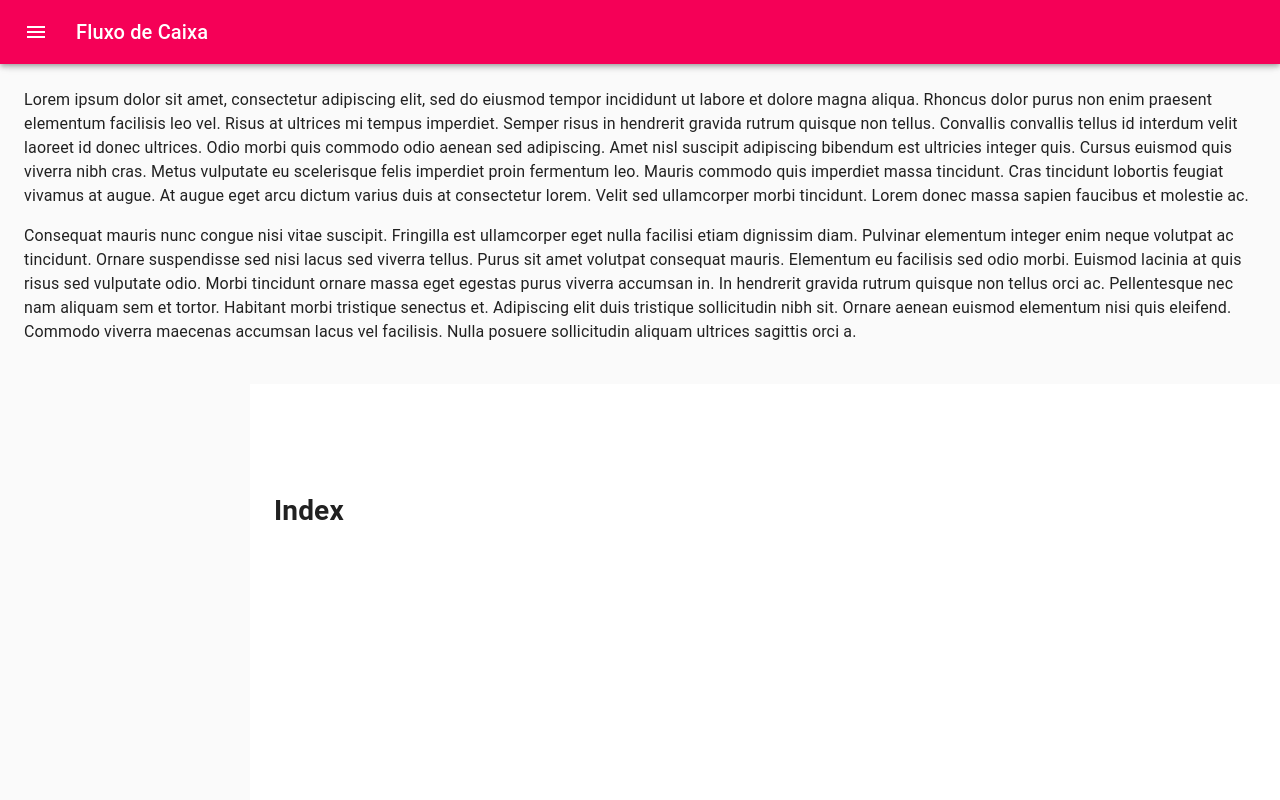
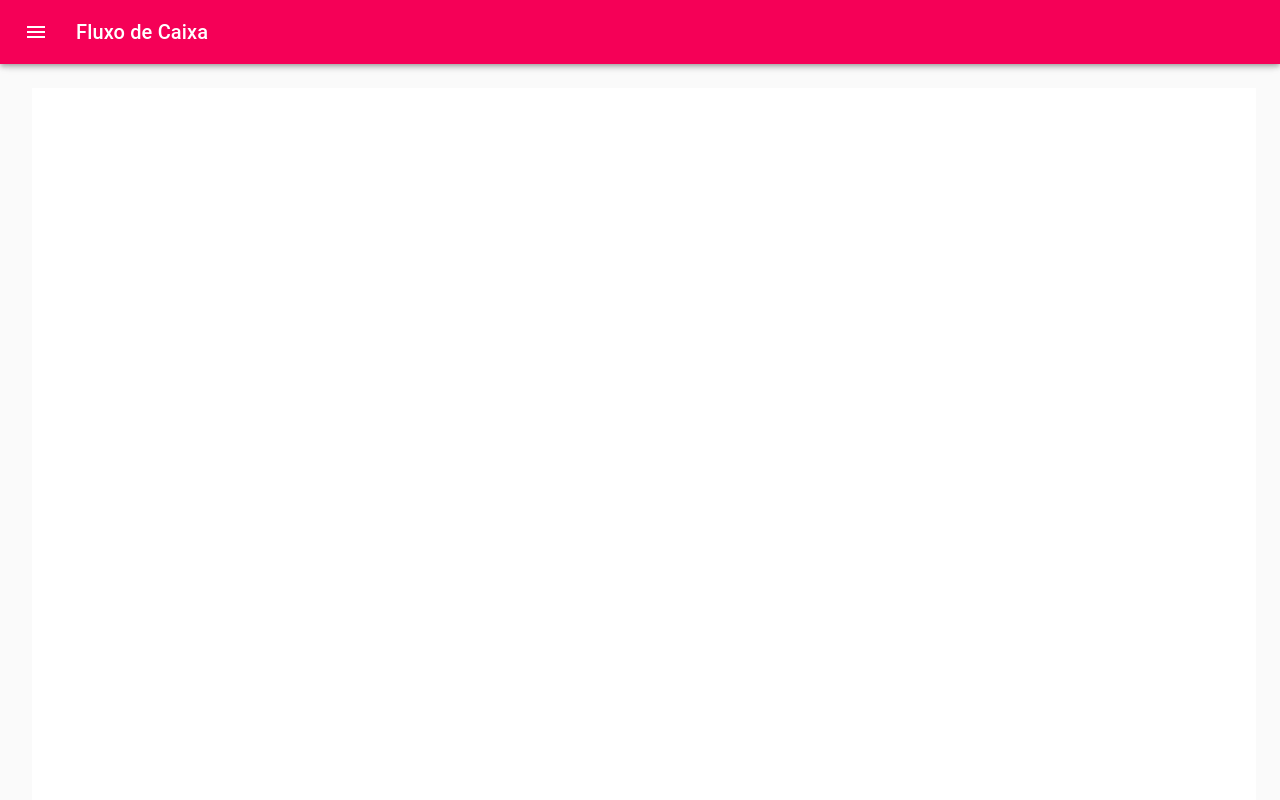
Before and after one commit to brunogomesreis/CerqueiraReisAdvUI, a React (Create React App) app: page / in a window 1280 px wide. Shown: the top 800 px of the page. Built offline with nearby package versions, Linux system fonts and the light colour scheme; the HTML template or start-up script is replaced by a standard one.

Commit message:
Chield routes implementation

```diff
--- a/src/App.tsx
+++ b/src/App.tsx
@@ -1,6 +1,6 @@
 import { createTheme, Theme } from '@material-ui/core/styles';
 import {Helmet} from "react-helmet";
-import { BrowserRouter, Routes, Route } from "react-router-dom";
+import { BrowserRouter, Routes, Route, Outlet } from "react-router-dom";
 import './App.css';
 import { routes } from "./config";
 import { APP_TITLE } from "./utils/constants";
@@ -24,7 +24,7 @@ export const lightTheme: Theme = createTheme({
 
 // default component
 const DefaultComponent: FC<{}> = (): ReactElement => (
-  <div>{`No Component Defined.`}</div>
+  <h1>Not Found 404</h1>
 );
 
 
@@ -34,33 +34,20 @@ function App() {
       <BrowserRouter>
         <Routes>
           <Route
-            index
+            path="/"
             element={
               <Layout
                 toggleTheme={function (): void {
                   throw new Error("Function not implemented.");
                 }}
                 useDefaultTheme={false}
-              >
-                <h1>Index</h1>
-              </Layout>
+              />
             }
-          />
-          <Route
-            path="/teste"
-            element={
-              <Layout
-                toggleTheme={function (): void {
-                  throw new Error("Function not implemented.");
-                }}
-                useDefaultTheme={false}
-              >
-                <h1>teste teste</h1>
-              </Layout>
-            }
-          />
-          <Route path="/teste2" element={<h1>teste teste</h1>} />
-          <Route path="*" element={<h1>Not Found 404</h1>} />
+          >
+            <Route path="/teste" element={<p>teste</p>} />
+            <Route path="teste2" element={<h1>teste teste2</h1>} />
+          </Route>
+          <Route path="*" element={DefaultComponent} />
         </Routes>
       </BrowserRouter>
     </>
--- a/src/components/Header/header.tsx
+++ b/src/components/Header/header.tsx
@@ -1,4 +1,4 @@
-import React from 'react';
+import React, { Children, FC } from 'react';
 import clsx from 'clsx';
 import { makeStyles, useTheme, Theme, createStyles } from '@material-ui/core/styles';
 import Drawer from '@material-ui/core/Drawer';
@@ -84,7 +84,8 @@ interface headerProps {
 }
 
 
-export default function PersistentDrawerLeft({text}: headerProps) {
+//export default function PersistentDrawerLeft({text}: headerProps) {
+  const Header: FC<headerProps> = ({ text, children }) => {
   const classes = useStyles();
   const theme = useTheme();
   const [open, setOpen] = React.useState(false);
@@ -101,7 +102,7 @@ export default function PersistentDrawerLeft({text}: headerProps) {
     <div className={classes.root}>
       <CssBaseline />
       <AppBar
-        color='secondary'
+        color="secondary"
         position="fixed"
         className={clsx(classes.appBar, {
           [classes.appBarShift]: open,
@@ -133,23 +134,31 @@ export default function PersistentDrawerLeft({text}: headerProps) {
       >
         <div className={classes.drawerHeader}>
           <IconButton onClick={handleDrawerClose}>
-            {theme.direction === 'ltr' ? <ChevronLeftIcon /> : <ChevronRightIcon />}
+            {theme.direction === "ltr" ? (
+              <ChevronLeftIcon />
+            ) : (
+              <ChevronRightIcon />
+            )}
           </IconButton>
         </div>
         <Divider />
         <List>
-          {['Inbox', 'Starred', 'Send email', 'Drafts'].map((text, index) => (
+          {["Inbox", "Starred", "Send email", "Drafts"].map((text, index) => (
             <ListItem button key={text}>
-              <ListItemIcon>{index % 2 === 0 ? <InboxIcon /> : <MailIcon />}</ListItemIcon>
+              <ListItemIcon>
+                {index % 2 === 0 ? <InboxIcon /> : <MailIcon />}
+              </ListItemIcon>
               <ListItemText primary={text} />
             </ListItem>
           ))}
         </List>
         <Divider />
         <List>
-          {['All mail', 'Trash', 'Spam'].map((text, index) => (
+          {["All mail", "Trash", "Spam"].map((text, index) => (
             <ListItem button key={text}>
-              <ListItemIcon>{index % 2 === 0 ? <InboxIcon /> : <MailIcon />}</ListItemIcon>
+              <ListItemIcon>
+                {index % 2 === 0 ? <InboxIcon /> : <MailIcon />}
+              </ListItemIcon>
               <ListItemText primary={text} />
             </ListItem>
           ))}
@@ -161,30 +170,10 @@ export default function PersistentDrawerLeft({text}: headerProps) {
         })}
       >
         <div className={classes.drawerHeader} />
-        <Typography paragraph>
-          Lorem ipsum dolor sit amet, consectetur adipiscing elit, sed do eiusmod tempor incididunt
-          ut labore et dolore magna aliqua. Rhoncus dolor purus non enim praesent elementum
-          facilisis leo vel. Risus at ultrices mi tempus imperdiet. Semper risus in hendrerit
-          gravida rutrum quisque non tellus. Convallis convallis tellus id interdum velit laoreet id
-          donec ultrices. Odio morbi quis commodo odio aenean sed adipiscing. Amet nisl suscipit
-          adipiscing bibendum est ultricies integer quis. Cursus euismod quis viverra nibh cras.
-          Metus vulputate eu scelerisque felis imperdiet proin fermentum leo. Mauris commodo quis
-          imperdiet massa tincidunt. Cras tincidunt lobortis feugiat vivamus at augue. At augue eget
-          arcu dictum varius duis at consectetur lorem. Velit sed ullamcorper morbi tincidunt. Lorem
-          donec massa sapien faucibus et molestie ac.
-        </Typography>
-        <Typography paragraph>
-          Consequat mauris nunc congue nisi vitae suscipit. Fringilla est ullamcorper eget nulla
-          facilisi etiam dignissim diam. Pulvinar elementum integer enim neque volutpat ac
-          tincidunt. Ornare suspendisse sed nisi lacus sed viverra tellus. Purus sit amet volutpat
-          consequat mauris. Elementum eu facilisis sed odio morbi. Euismod lacinia at quis risus sed
-          vulputate odio. Morbi tincidunt ornare massa eget egestas purus viverra accumsan in. In
-          hendrerit gravida rutrum quisque non tellus orci ac. Pellentesque nec nam aliquam sem et
-          tortor. Habitant morbi tristique senectus et. Adipiscing elit duis tristique sollicitudin
-          nibh sit. Ornare aenean euismod elementum nisi quis eleifend. Commodo viverra maecenas
-          accumsan lacus vel facilisis. Nulla posuere sollicitudin aliquam ultrices sagittis orci a.
-        </Typography>
+        {children}
       </main>
     </div>
   );
 }
+
+export default Header;
--- a/src/pages/Layout.tsx
+++ b/src/pages/Layout.tsx
@@ -10,6 +10,7 @@ import Header from "../components/Header/header";
 
 // constants
 import { DRAWER_WIDTH, FOOTER_HEIGHT } from "../utils/constants";
+import { Outlet } from "react-router-dom";
 
 // define css-in-js
 const useStyles = makeStyles((theme: Theme) =>
@@ -24,9 +25,9 @@ const useStyles = makeStyles((theme: Theme) =>
       padding: theme.spacing(3),
       minHeight: `calc(100vh - ${FOOTER_HEIGHT}px)`,
       background: theme.palette.background.paper,
-      marginLeft: theme.spacing(7) + 1,
+      marginLeft: theme.spacing(1),
       [theme.breakpoints.up("sm")]: {
-        marginLeft: theme.spacing(9) + 1,
+        marginLeft: theme.spacing(1),
       },
     },
     toolbar: {
@@ -49,23 +50,21 @@ interface LayoutProps {
 }
 
 // functional component
-const Layout: FC<LayoutProps> = ({ toggleTheme, useDefaultTheme, children }) => {
+const Layout: FC<LayoutProps> = ({ toggleTheme, useDefaultTheme }) => {
 // const Layout: FC<LayoutProps> = ({ useDefaultTheme }) => {
   const classes = useStyles();
   const [open, toggle] = useReducer((open) => !open, true);
   return (
     <div className={classes.root}>
       <CssBaseline />
-      <Header text="Fluxo de Caixa" />
+      <Header text="Fluxo de Caixa">
+        <main className={clsx(classes.content)}>
+          <div className={classes.toolbar}> </div>
+          <Outlet />
+        </main>
+      </Header>
       {/* <Navigation open={open} handleClose={toggle} /> */}
-      <main
-        className={clsx(classes.content, {
-          [classes.contentShift]: open,
-        })}
-      >
-        <div className={classes.toolbar}> </div>
-        {children}
-      </main>
+
       <footer>
         <p>footer</p>
       </footer>
```
